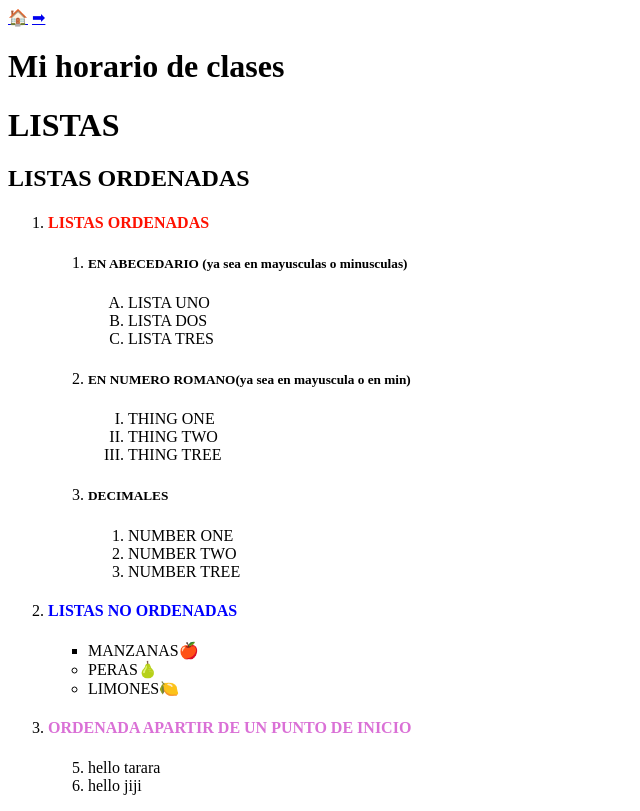
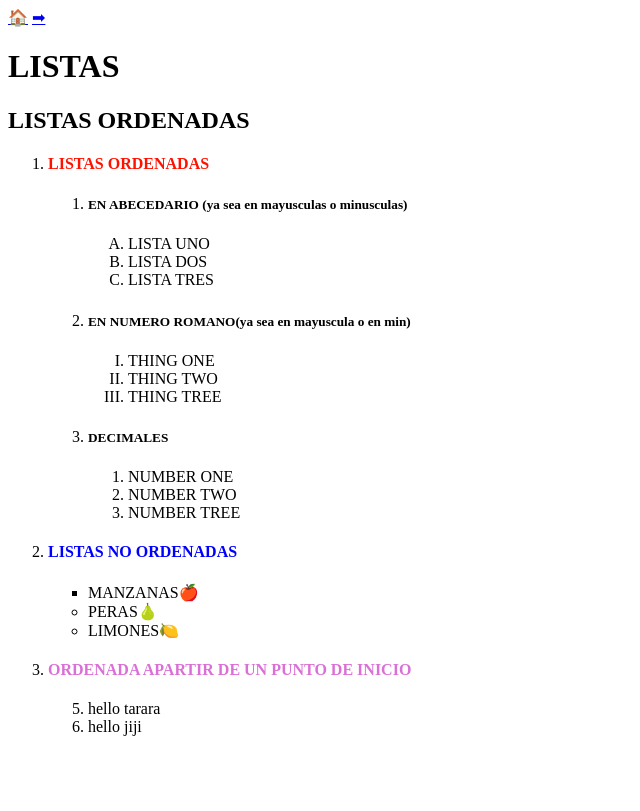
Before and after one commit to martincettemm/practicas.github.io, a plain HTML site: page LISTAS.html in a window 1280 px wide. Shown: the whole page, without its empty margins (0-640 px from the left). Drawn offline with Linux system fonts and the light colour scheme.

Commit message:
Update LISTAS.html

```diff
--- a/LISTAS.html
+++ b/LISTAS.html
@@ -9,7 +9,7 @@
 <body>
 <a href="index.html">🏠</a>
     <a href="HORARIO MARTINETTI.html">➡</a>
-    <h1 >Mi horario de clases</h1>
+
     <h1>LISTAS</h1>
     <h2>LISTAS ORDENADAS</h2>
     <ol   type="1" start="">
```
